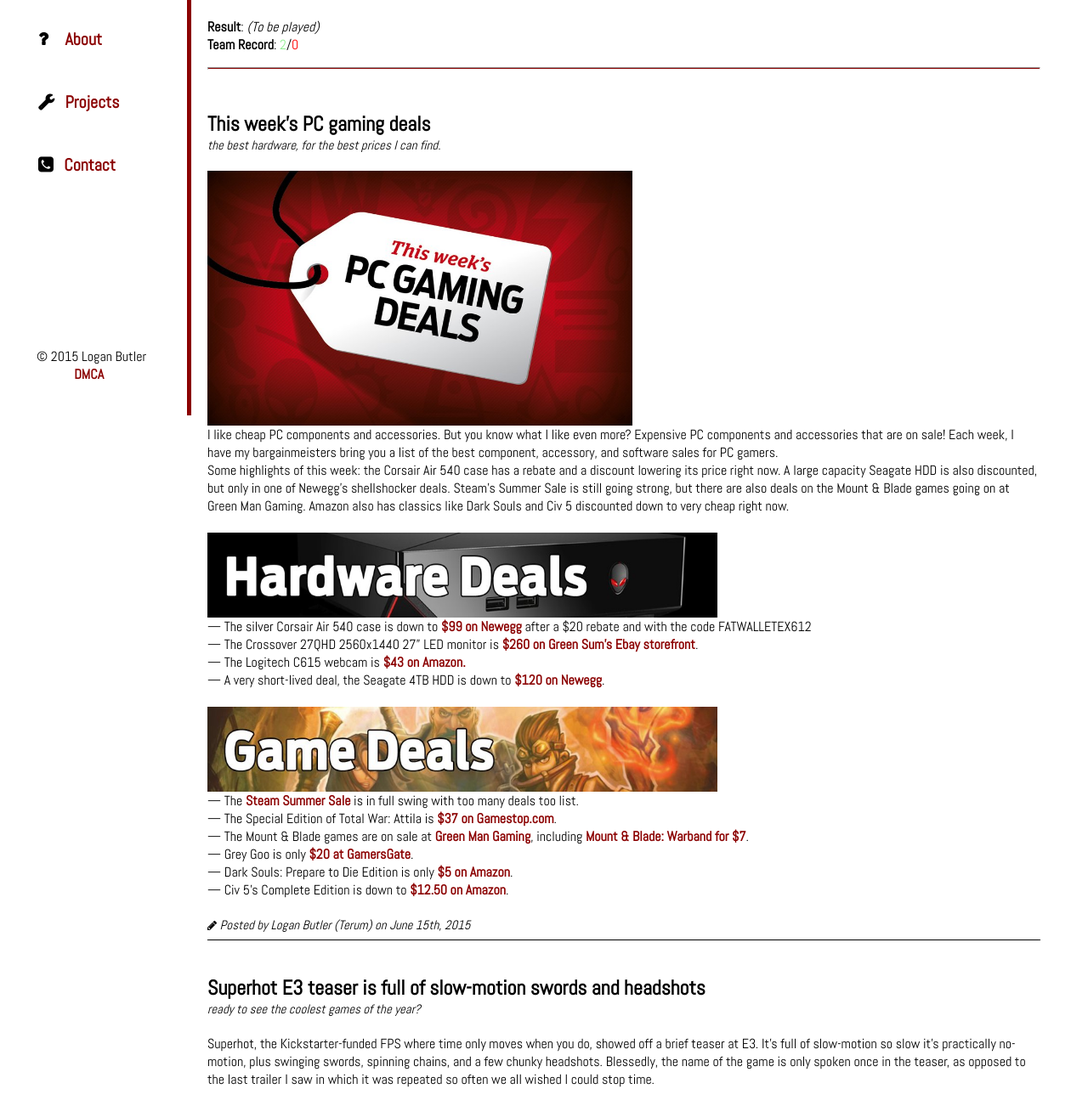
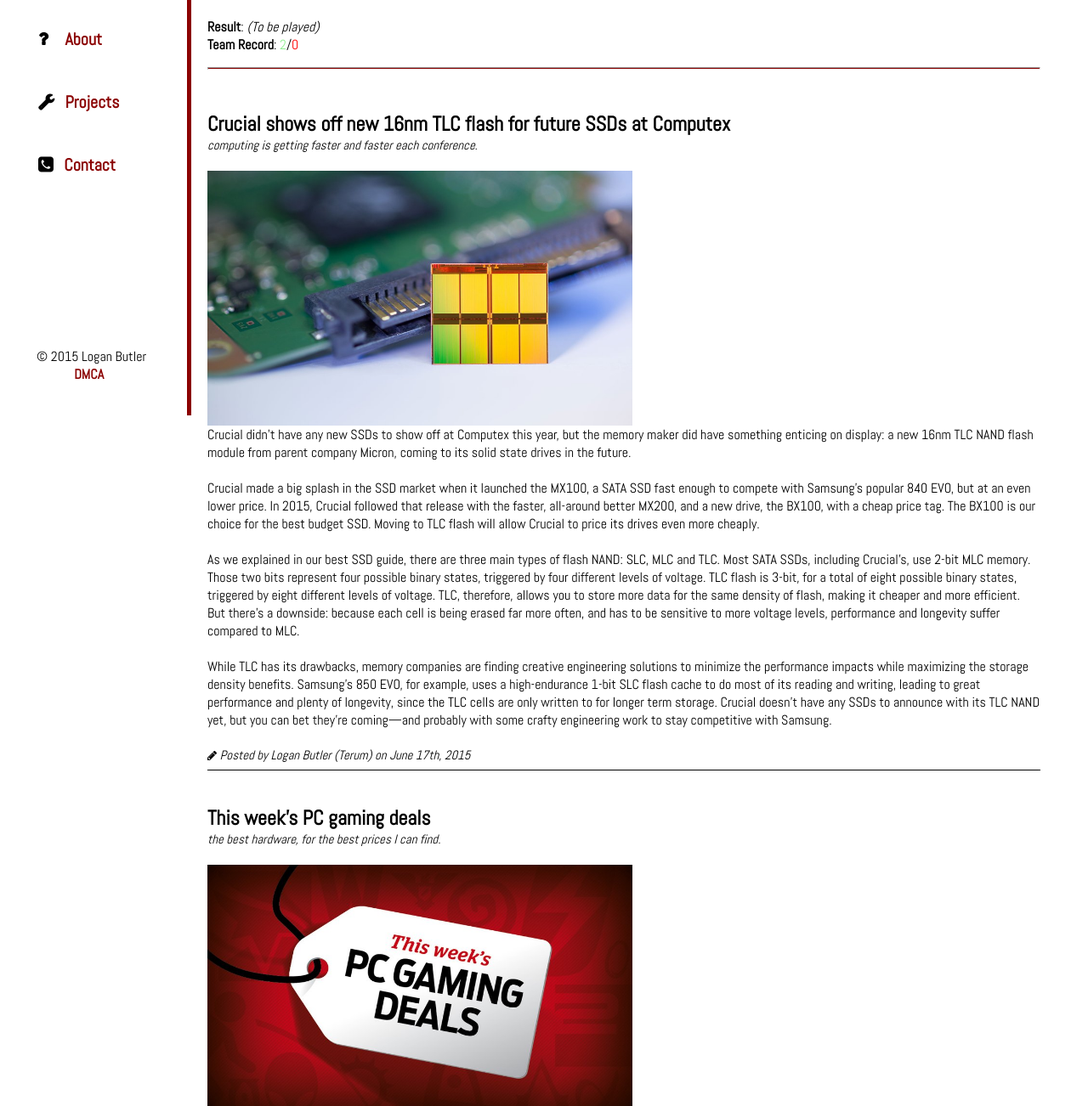
Before and after one commit to logan-ck/terum, a PHP site: page / in a window 1280 px wide. Shown: the part 311-1613 px from the top of the page at 85% size. Run offline with PHP 8.4, Linux system fonts and the light colour scheme; grey boxes are pictures that could not be loaded.

Commit message:
Updated
+ added post about new flash tech to main index

```diff
--- a/index.php
+++ b/index.php
@@ -69,6 +69,28 @@
 					</div>
 					<hr />
 					<div class="post">
+						<h2>Crucial shows off new 16nm TLC flash for future SSDs at Computex</h2>
+						<p class="sub-title">computing is getting faster and faster each conference.</p>
+
+						<br clear="left"/>
+						<img src="img/crucal.jpg" height="300" width="500"/>
+						<br />
+						<p class="page-content"
+						> Crucial didn’t have any new SSDs to show off at Computex this year, but the memory maker did have something enticing on display: a new 16nm TLC NAND flash module from parent company Micron, coming to its solid state drives in the future.</p>
+						<br />
+						<p class="page-content"
+						> Crucial made a big splash in the SSD market when it launched the MX100, a SATA SSD fast enough to compete with Samsung’s popular 840 EVO, but at an even lower price. In 2015, Crucial followed that release with the faster, all-around better MX200, and a new drive, the BX100, with a cheap price tag. The BX100 is our choice for the best budget SSD. Moving to TLC flash will allow Crucial to price its drives even more cheaply.</p>
+						<br />
+						<p class="page-content"
+						> As we explained in our best SSD guide, there are three main types of flash NAND: SLC, MLC and TLC. Most SATA SSDs, including Crucial’s, use 2-bit MLC memory. Those two bits represent four possible binary states, triggered by four different levels of voltage. TLC flash is 3-bit, for a total of eight possible binary states, triggered by eight different levels of voltage. TLC, therefore, allows you to store more data for the same density of flash, making it cheaper and more efficient. But there’s a downside: because each cell is being erased far more often, and has to be sensitive to more voltage levels, performance and longevity suffer compared to MLC.
+						<br /> <br />
+						<p class="page-content"
+						> While TLC has its drawbacks, memory companies are finding creative engineering solutions to minimize the performance impacts while maximizing the storage density benefits. Samsung’s 850 EVO, for example, uses a high-endurance 1-bit SLC flash cache to do most of its reading and writing, leading to great performance and plenty of longevity, since the TLC cells are only written to for longer term storage.
+							Crucial doesn’t have any SSDs to announce with its TLC NAND yet, but you can bet they’re coming—and probably with some crafty engineering work to stay competitive with Samsung.</p>
+						<br clear="left"/>
+						<p class="postline"><i style="font-size: 13px;" class="fa fa-pencil"></i> Posted by Logan Butler (Terum) on June 17th, 2015</p>
+					</div>
+					<div class="post">
 						<h2>This week’s PC gaming deals</h2>
 						<p class="sub-title">the best hardware, for the best prices I can find.</p>
 
```
Also changed, not shown: img/crucal.jpg (added).
